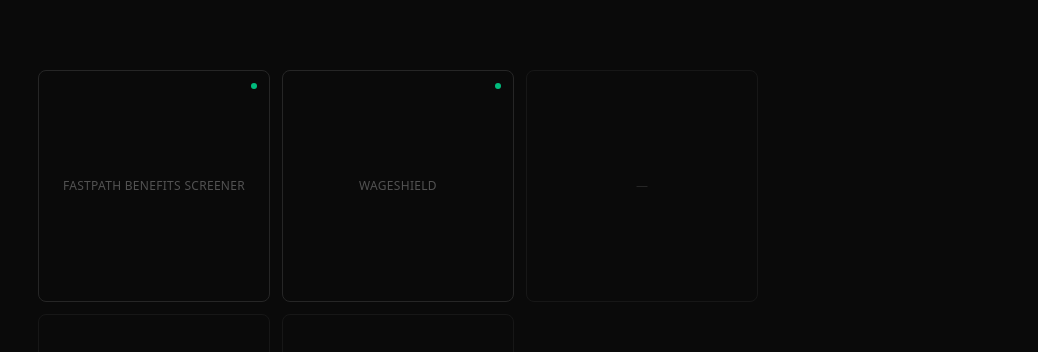
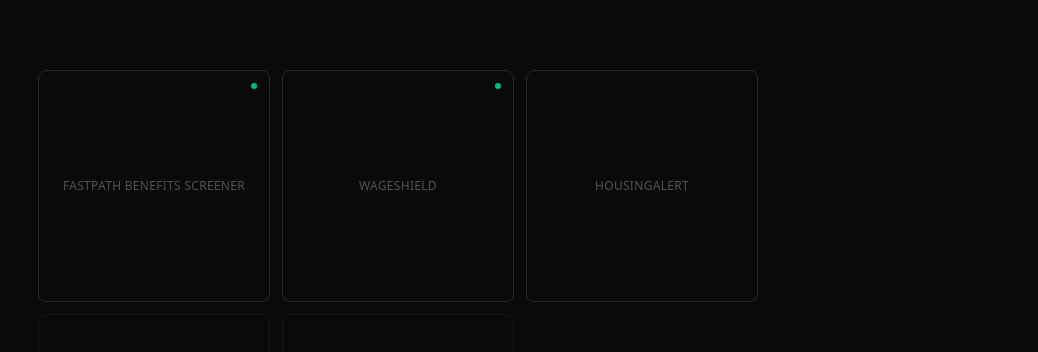
Before and after one commit to doreisato/infinite-machines, a Next.js app: page / in a window 1280 px wide. Shown: the part 138-490 px from the top of the page, without its empty margins (242-1280 px from the left). Built offline with nearby package versions, Linux system fonts and the light colour scheme.

Commit message:
Add HousingAlert tile (planned status)

```diff
--- a/app/page.tsx
+++ b/app/page.tsx
@@ -27,6 +27,14 @@ const projects: Project[] = [
       "Instant overtime and wage calculator for hourly workers. Deterministic math, no signup, no data stored.",
     url: "https://roastmysite-production-a490.up.railway.app",
     status: "live",
+  },
+  {
+    id: "housingalert",
+    name: "HousingAlert",
+    description:
+      "Email alerts when affordable housing waitlists open in your county. Never miss Section 8 or public housing opportunities.",
+    url: "https://housingalert-production.up.railway.app",
+    status: "planned",
   },
 ];
 
```
